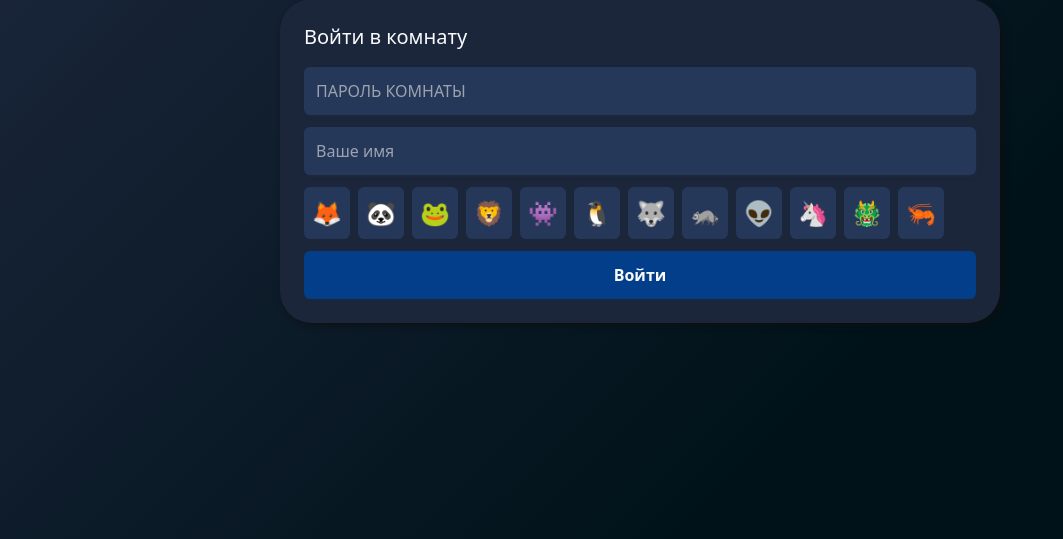
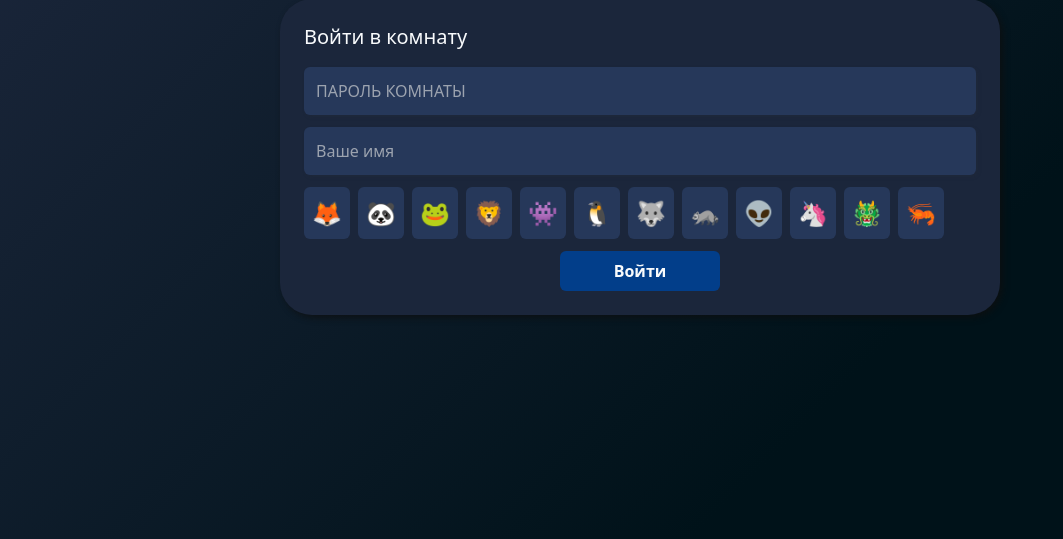
Before and after one commit to KLeyman-228/QuizWeb, a Django app: page / in a window 1280 px wide. Shown: the part 121-660 px from the top of the page, without its empty margins (0-1063 px from the left). Run offline with Django 5.2, Linux system fonts and the light colour scheme; some libraries are stand-ins or nearby versions.

Commit message:
style remake -10

```diff
--- a/static/css/style.css
+++ b/static/css/style.css
@@ -92,6 +92,7 @@ body {
 .btn-sm {
     display: inline-block;
     width: auto;
+    min-width: 10rem;
     padding: 0.5rem 1rem;
 }
 
--- a/templates/index.html
+++ b/templates/index.html
@@ -23,13 +23,17 @@
         <button class="avatar-btn" data-avatar="🐲">🐲</button>
         <button class="avatar-btn" data-avatar="🦐">🦐</button>
     </div>
-    <button id="join-btn" class="btn btn-primary">Войти</button>
+    <div class="text-center">
+        <button id="join-btn" class="btn btn-sm btn-primary">Войти</button>
+    </div>
 </div>
 
 {% if request.user.is_superuser %}
 <div class="card">
     <h2 class="text-xl mb-4">Создать комнату</h2>
-    <button id="host-btn" class="btn btn-accent">Создать</button>
+    <div class="text-center">
+        <button id="host-btn" class="btn btn-sm btn-accent">Создать</button>
+    </div>
 </div>
 {% endif %}
 
```
